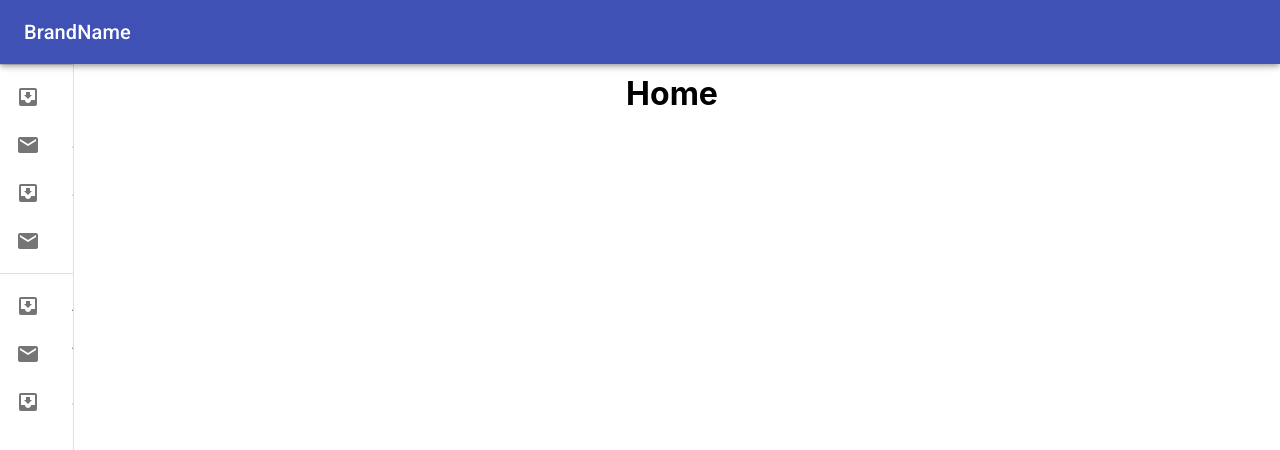
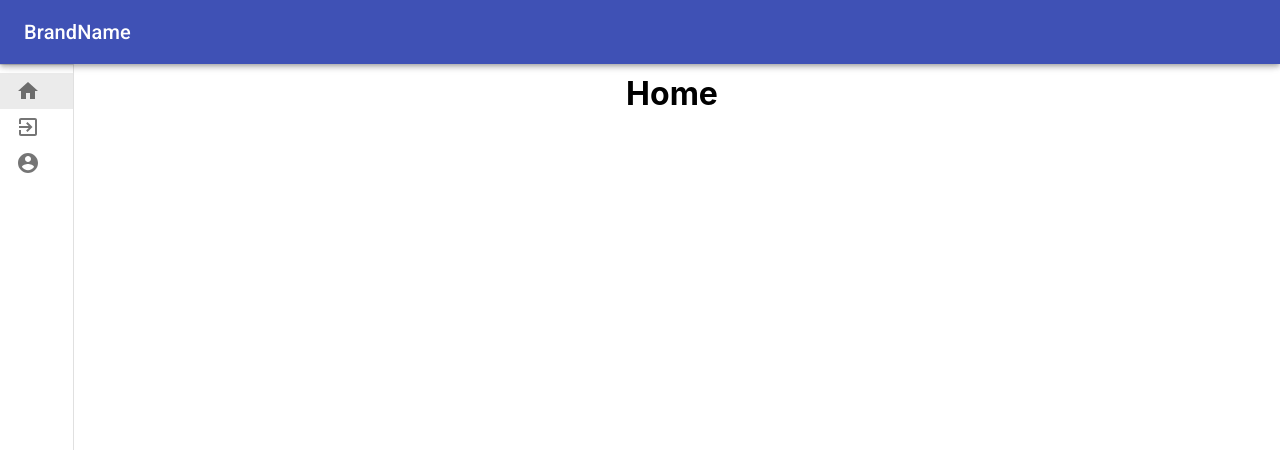
Before and after one commit to Nagarajnaidu921/react-dashboard-template, a React (Create React App) app: page / in a window 1280 px wide. Shown: the top 450 px of the page. Built offline with nearby package versions, Linux system fonts and the light colour scheme.

Commit message:
added actual routes

```diff
--- a/src/components/SideNav/PermanentSideNav/index.js
+++ b/src/components/SideNav/PermanentSideNav/index.js
@@ -1,16 +1,41 @@
 import React from 'react';
+import { Link, withRouter } from 'react-router-dom'
 import clsx from 'clsx';
 import { makeStyles } from '@material-ui/core/styles';
 import Drawer from '@material-ui/core/Drawer';
-import List from '@material-ui/core/List';
+import {
+    List,
+    ListItem,
+    ListItemText,
+    MenuList,
+    MenuItem,
+    Typography
+} from '@material-ui/core';
 import Divider from '@material-ui/core/Divider';
-import ListItem from '@material-ui/core/ListItem';
 import ListItemIcon from '@material-ui/core/ListItemIcon';
-import ListItemText from '@material-ui/core/ListItemText';
 import InboxIcon from '@material-ui/icons/MoveToInbox';
-import MailIcon from '@material-ui/icons/Mail';
+import { ExitToApp, Home, AccountCircle } from '@material-ui/icons';
+
 const drawerWidth = 240;
 
+const routes = [
+    {
+        text: 'Home',
+        icon: (<Home/>),
+        path: '/'
+    },
+    {
+        text: 'Login',
+        icon: (<ExitToApp/>),
+        path: '/login'
+    },
+    {
+        text: 'Users',
+        icon: (<AccountCircle/>),
+        path: '/users'
+    },
+
+]
 const useStyles = makeStyles(theme => ({
 
     drawer: {
@@ -73,26 +98,20 @@ const PermanentSideNav = (props) => {
 
             </div>
             <Divider />
-            <List>
-                {['Inbox', 'Starred', 'Send email', 'Drafts'].map((text, index) => (
-                    <ListItem button key={text}>
-                        <ListItemIcon>{index % 2 === 0 ? <InboxIcon /> : <MailIcon />}</ListItemIcon>
-                        <ListItemText primary={text} />
-                    </ListItem>
-                ))}
-            </List>
-            <Divider />
-            <List>
-                {['All mail', 'Trash', 'Spam'].map((text, index) => (
-                    <ListItem button key={text}>
-                        <ListItemIcon>{index % 2 === 0 ? <InboxIcon /> : <MailIcon />}</ListItemIcon>
-                        <ListItemText primary={text} />
-                    </ListItem>
-                ))}
-            </List>
+
+            <MenuList>
+                {routes.map((x, id) => {
+                    return (
+                        <MenuItem key={id} component={Link} to={x.path} selected={x.path === props.location.pathname}>
+                            <ListItemIcon>{x.icon}</ListItemIcon>
+                            <Typography>{x.text}</Typography>
+                        </MenuItem>
+                    )
+                })}
+            </MenuList>
         </Drawer>
 
     );
 }
 
-export default PermanentSideNav;
+export default withRouter(PermanentSideNav);
```
